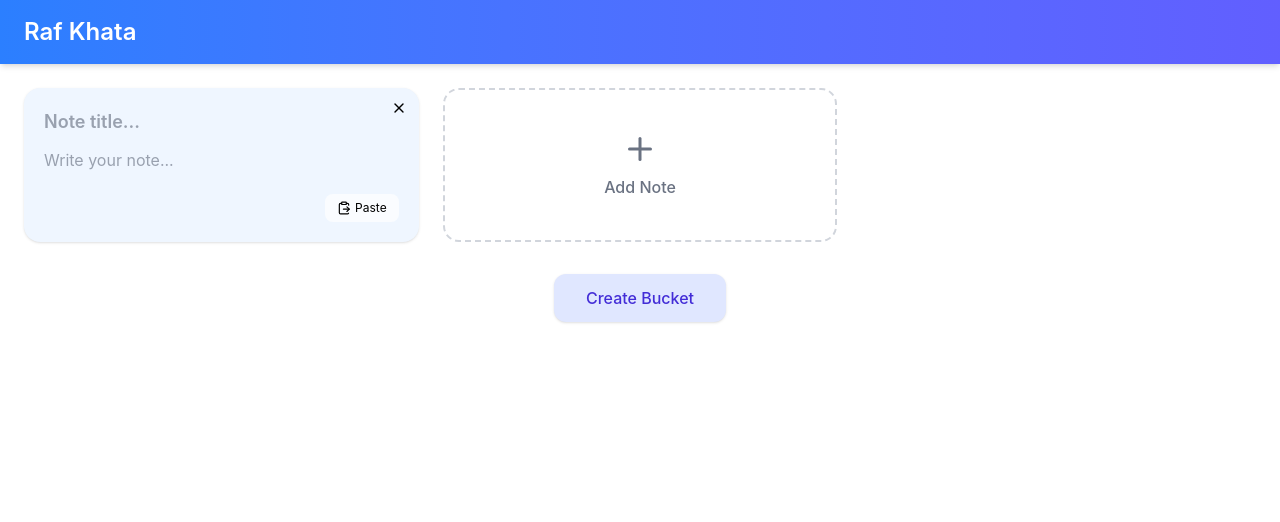
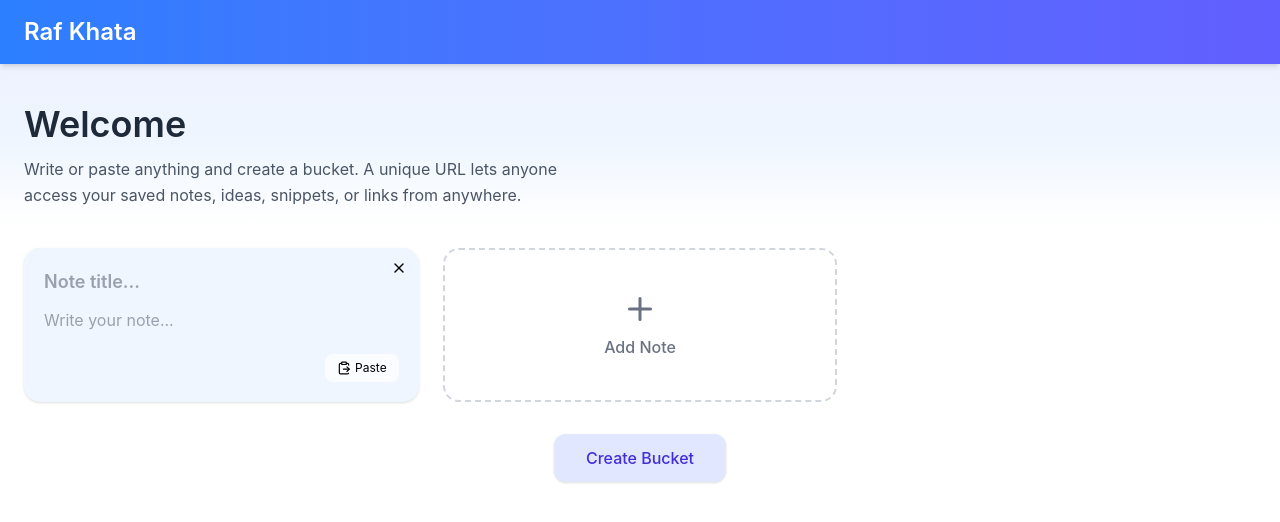
Before and after one commit to afjal-al-sayed/raf-khata-client, a React (Vite) app: page / in a window 1280 px wide. Shown: the top 522 px of the page. Built offline with nearby package versions, Linux system fonts and the light colour scheme.

Commit message:
welcome banner added

```diff
--- /dev/null
+++ b/src/components/WelcomeBanner.jsx
@@ -0,0 +1,23 @@
+import React from "react";
+
+function WelcomeBanner() {
+  return (
+    <div className="w-full">
+      <div className="w-full px-6 pt-10 pb-4 bg-gradient-to-b from-indigo-50 via-blue-50 to-white border-gray-200">
+        <div className="max-w-7xl mx-auto">
+          <h1 className="text-3xl md:text-4xl font-semibold text-gray-800">
+            Welcome
+          </h1>
+
+          <p className="mt-3 text-gray-600 max-w-xl text-sm md:text-base leading-relaxed">
+            Write or paste anything and create a bucket. A unique URL lets
+            anyone access your saved notes, ideas, snippets, or links from
+            anywhere.
+          </p>
+        </div>
+      </div>
+    </div>
+  );
+}
+
+export default WelcomeBanner;
--- a/src/pages/HomePage/HomePage.jsx
+++ b/src/pages/HomePage/HomePage.jsx
@@ -1,8 +1,10 @@
 import NewBucketUI from "../../components/NewBucketUI";
+import WelcomeBanner from "../../components/WelcomeBanner";
 
 function HomePage() {
   return (
     <div>
+      <WelcomeBanner />
       <NewBucketUI />
     </div>
   );
```
